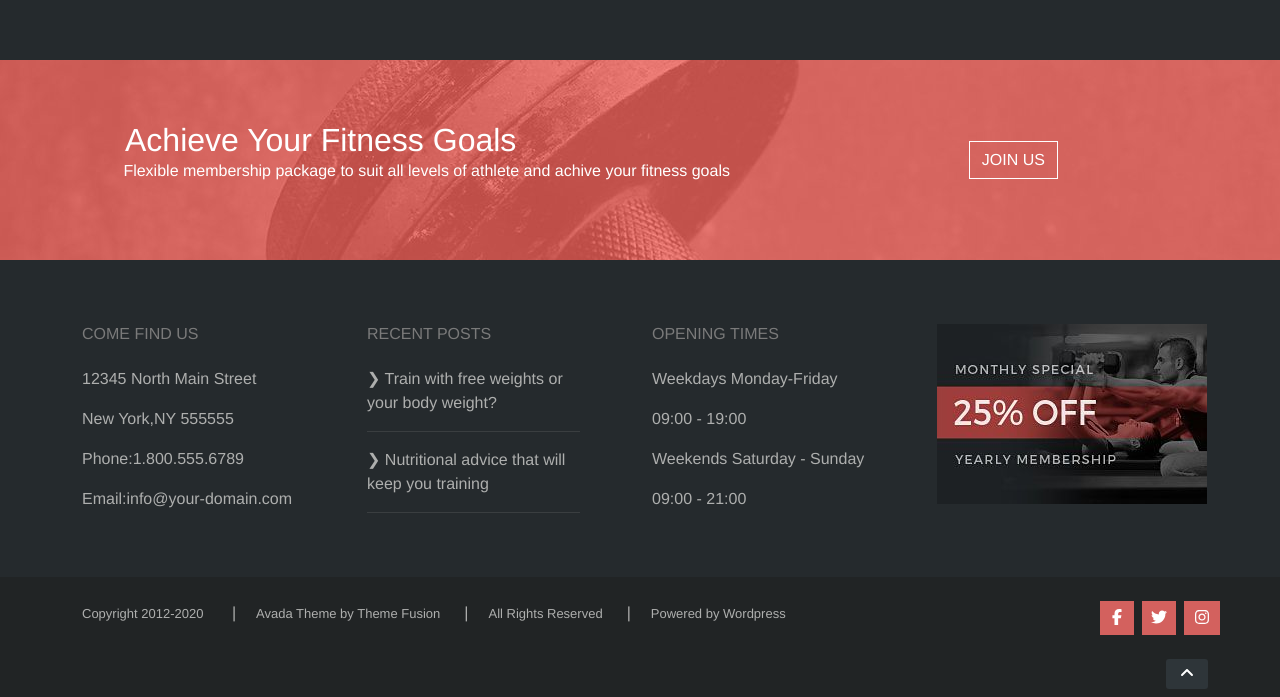
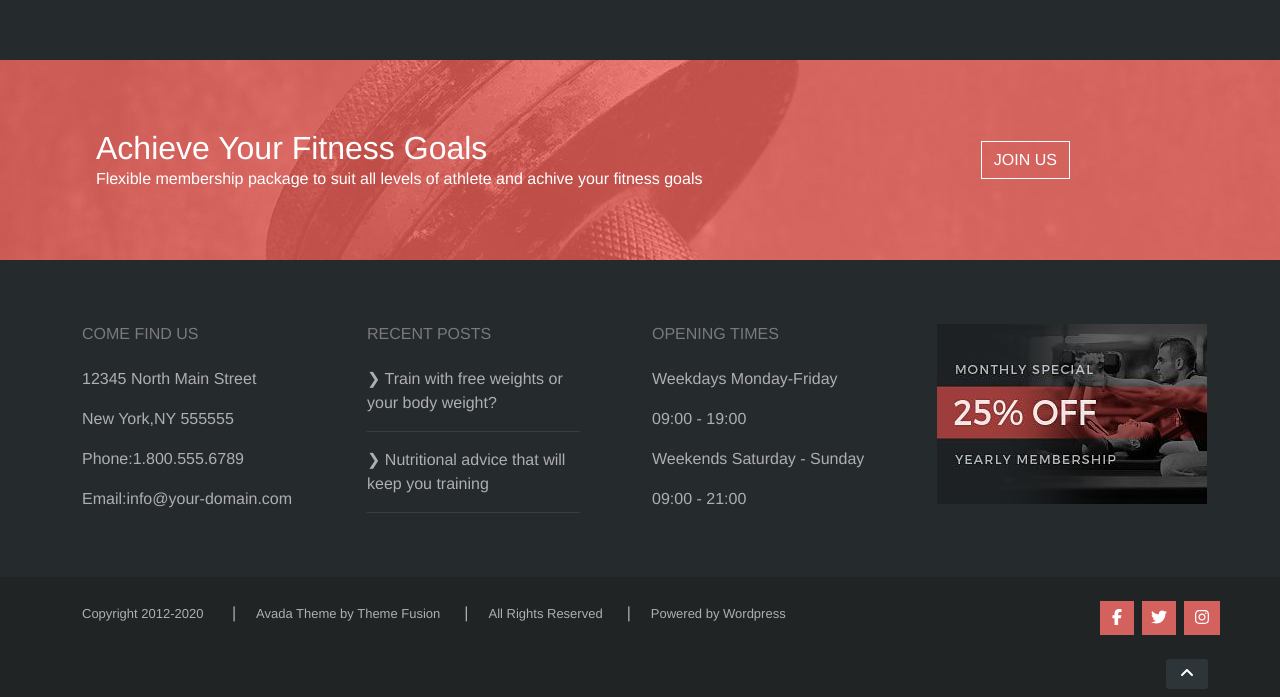
Before and after one commit to grada92/proj-html-vuejs, a Vue app: page / in a window 1280 px wide. Shown: the part 7358-8055 px from the top of the page. Built offline with nearby package versions, Linux system fonts and the light colour scheme.

Commit message:
details Footer Component

```diff
--- a/src/components/FooterComponent.vue
+++ b/src/components/FooterComponent.vue
@@ -8,8 +8,8 @@
         </div>
 
         <div class="col-3">
-
-          <button class="btn rounded-0" >JOIN US</button>
+          <!--BUTTON SIGN UP-->
+          <button class="btn rounded-0 ms-4" >JOIN US</button>
 
         </div>
 
@@ -43,9 +43,11 @@ name: 'FooterComponent'
   color: white;
   border: 1px solid white;
 }
-
+p {
+  margin: 0px 0px 0px -55px;
+}
 h2 {
-  margin: 0px 0px 0px -212px;
+  margin: 0px 0px 0px -270px;
   color: white;
 }
 </style>
```
